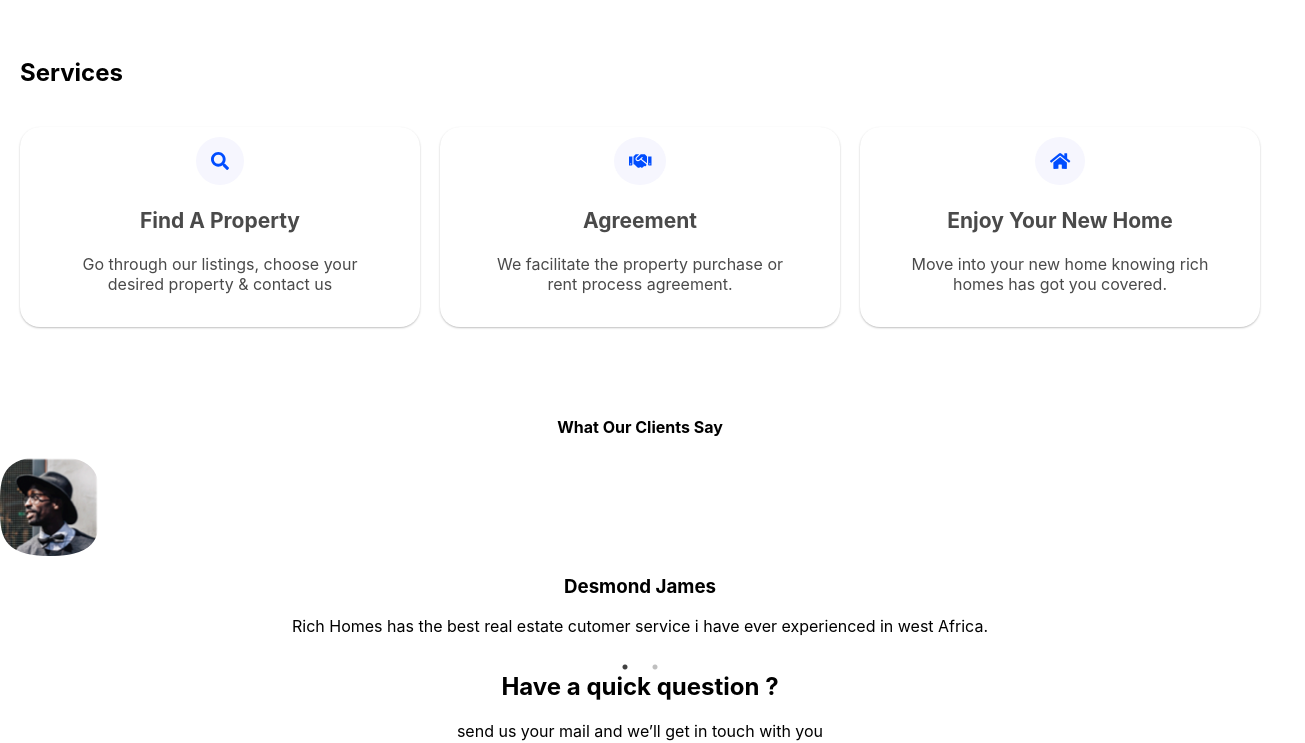
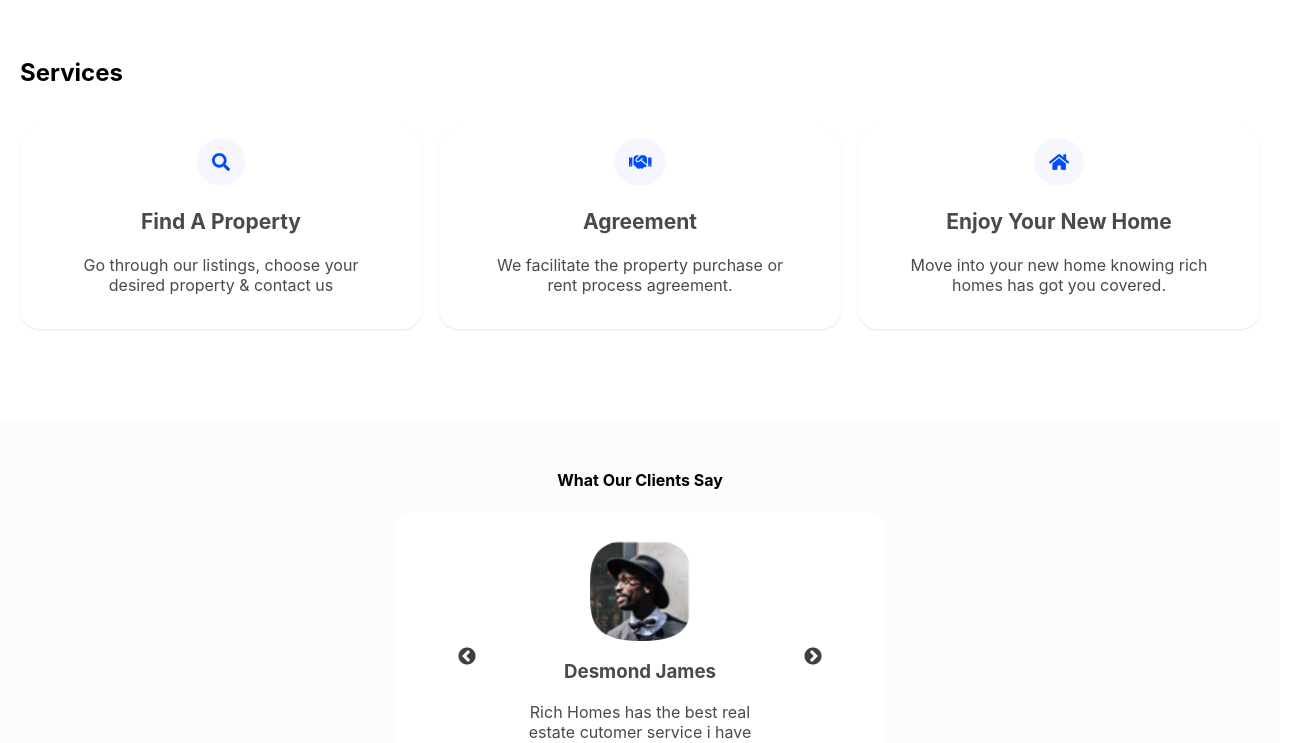
Before and after one commit to tosebikan/richhomesgh, a React (Create React App) app: page / in a window 1280 px wide. Shown: the part 2560-3303 px from the top of the page, 1305 px wide, since content can reach past the window. Built offline with nearby package versions, Linux system fonts and the light colour scheme.

Commit message:
testimonial section update

```diff
--- a/src/screens/HomeScreen.css
+++ b/src/screens/HomeScreen.css
@@ -1,6 +1,3 @@
-html {
-  scroll-behavior: smooth;
-}
 .hero {
   background: linear-gradient(
       0deg,
@@ -287,9 +284,10 @@ html {
   padding: 10px;
   width: 80vw;
   height: 130px;
-  box-shadow: 0 1px 2px rgba(0, 0, 0, 0.25);
+  box-shadow: 0 1px 2px rgba(0, 0, 0, 0.1);
   border-radius: 20px;
   margin-bottom: 20px;
+  border: 1px solid #fff;
 }
 
 .services-item:hover {
@@ -344,3 +342,157 @@ html {
     font-size: 16px;
   }
 }
+
+/* Testimonials */
+
+.slick-prev:before,
+.slick-next:before {
+  color: black !important;
+}
+
+.slides {
+  position: relative;
+}
+
+.slides .slick-prev,
+.slides .slick-next {
+  position: absolute;
+  top: 50%;
+  z-index: 1;
+}
+
+.slides .slick-prev {
+  left: 10%;
+}
+
+.slides .slick-next {
+  right: 10%;
+}
+
+.slide-container {
+  max-width: 100%;
+  max-height: 400px;
+  background-color: #fcfcfc;
+  padding: 30px;
+  margin-bottom: 50px;
+}
+
+.testimonial-item {
+  display: flex;
+  flex-direction: column;
+  justify-content: space-between;
+  align-items: center;
+  background-color: #fff;
+  padding-top: 30px;
+  padding-bottom: 30px;
+  border-radius: 20px;
+}
+
+.testimonial-item img {
+  margin: 0 auto;
+  width: 100px;
+  heigth: 100px;
+}
+.testimonial-item p {
+  margin: 0 auto;
+  width: 50%;
+  color: #4a4a4a;
+}
+.testimonial-item h3 {
+  color: #4a4a4a;
+}
+
+@media (min-width: 1000px) {
+  .slide-container {
+    margin-bottom: 50px;
+  }
+  .testimonial-item {
+    max-width: 40%;
+    padding-bottom: 20px;
+  }
+
+  .slides .slick-prev {
+    left: 35%;
+  }
+
+  .slides .slick-next {
+    right: 35%;
+  }
+}
+
+/* Question */
+
+.question {
+  margin: 70px 0;
+}
+
+.question h2 {
+  font-size: 16px;
+}
+.question p {
+  color: #9b9b9b;
+  font-size: 12px;
+}
+
+.question-form {
+  display: flex;
+  justify-content: space-between;
+  align-items: center;
+  margin: 0 auto;
+  width: 60vw;
+  height: 50px;
+  padding-left: 10px;
+  border-radius: 20px;
+  border: none;
+  box-shadow: 0 2px 4px rgba(0, 0, 0, 0.1);
+}
+
+.question-input {
+  border: none;
+  color: #9b9b9b;
+}
+
+.question-button {
+  border: none;
+  border-radius: 20px;
+  width: 15vw;
+  height: 45px;
+  margin-right: 3px;
+  background-color: #f5a623;
+  font-weight: bold;
+}
+
+@media (min-width: 1000px) {
+  .question {
+    margin: 100px 0;
+  }
+  .question h2 {
+    font-size: 21px;
+  }
+  .question p {
+    font-size: 16px;
+  }
+
+  .question-form {
+    width: 650px;
+    height: 75px;
+    padding-left: 30px;
+    border-radius: 35px;
+    border: none;
+    box-shadow: 0 2px 4px rgba(0, 0, 0, 0.25);
+  }
+
+  .question-input {
+    font-size: 16px;
+  }
+
+  .question-button {
+    border: none;
+    border-radius: 35px;
+    width: 145px;
+    height: 65px;
+    margin-right: 5px;
+    background-color: #f5a623;
+    font-size: 16px;
+  }
+}
```
